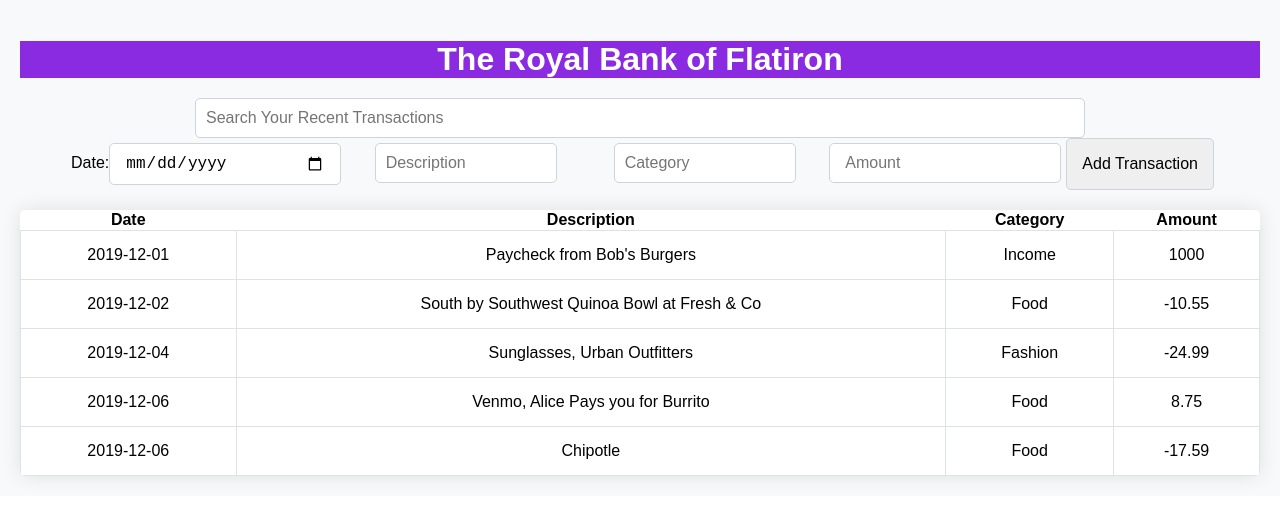
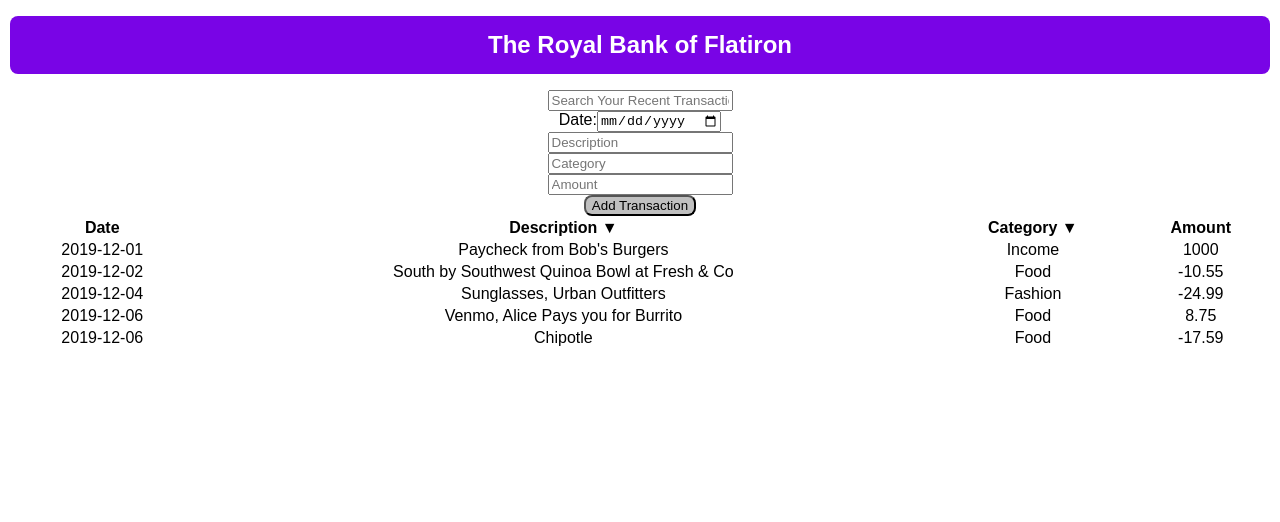
Before and after one commit to Rayngumi/bank-of-flatiron, a React (Create React App) app: page / in a window 1280 px wide. Shown: the top 522 px of the page. Built offline with nearby package versions, Linux system fonts and the light colour scheme.

Commit message:
include sort

```diff
--- a/src/App.css
+++ b/src/App.css
@@ -1,74 +1,32 @@
+body {
+  margin: 10px;
+}
+
 .App {
   text-align: center;
   font-family: Arial, sans-serif;
-  background-color: #f8f9fa;
-  padding: 20px;
+  background-color: white;
 }
 
+
 h1 {
-  margin-bottom: 20px;
-  background-color: blueviolet;
+  background-color: #7904e6;
   color: white;
+  padding: 15px 20px;
+  border-radius: 8px;
+  font-size: 24px;
 }
 
-form {
-  margin-bottom: 20px;
-  display: flex;
-  flex-wrap: wrap;
-  justify-content: center;
+button {
+  background-color: #C0C0C0;
+  border-radius: 8px;
+  cursor: pointer;
 }
 
-/* Form Inputs and Buttons */
-form div {
-  margin: 5px;
-}
-
-input[type="text"],
-input[type="number"],
-input[type="date"],
-button {
-  padding: 10px 15px;
-  border: 1px solid #ced4da;
-  border-radius: 5px;
-  font-size: 16px;
-}
-
-input[type="text"],
-input[type="number"],
-input[type="date"] {
-  width: 200px;
+button:hover {
+  background-color: #808080;
 }
 
 table {
   width: 100%;
-  border-collapse: collapse;
-  margin-top: 20px;
-  background-color: white;
-  border-radius: 5px;
-  overflow: hidden;
-  box-shadow: 0 0 20px rgba(0, 0, 0, 0.1);
 }
-
-table td {
-  border: 1px solid #dee2e6;
-  padding: 15px;
-}
-
-input[type="text"] {
-  padding: 10px;
-  border: 1px solid #ced4da;
-  border-radius: 5px;
-  width: 70%;
-}
-
-@media screen and (max-width: 600px) {
-  form div {
-    width: 100%;
-  }
-
-  input[type="text"],
-  input[type="number"],
-  input[type="date"] {
-    width: 100%;
-  }
-}
--- a/src/App.js
+++ b/src/App.js
@@ -1,4 +1,3 @@
-// App.js
 import React, { useState, useEffect } from 'react';
 import TransactionsTable from './components/TransactionTable';
 import TransactionForm from './components/TransactionForm';
@@ -16,6 +15,8 @@ const initialTransactions = [
 const App = () => {
   const [transactions, setTransactions] = useState(initialTransactions);
   const [filteredTransactions, setFilteredTransactions] = useState(initialTransactions);
+  const [sortMethod, setSortMethod] = useState(null); // Track sorting method
+  const [sortDirection, setSortDirection] = useState('asc'); // Track sorting direction
 
   useEffect(() => {
     setFilteredTransactions(transactions);
@@ -32,12 +33,32 @@ const App = () => {
     setFilteredTransactions(filteredTransactions);
   };
 
+  const sortTransactions = (method) => {
+    let sortedTransactions = [...filteredTransactions];
+    if (method === 'category' || method === 'description') {
+      sortedTransactions.sort((a, b) => {
+        const comparison = a[method].localeCompare(b[method]);
+        return sortDirection === 'asc' ? comparison : -comparison;
+      });
+      setSortMethod(method);
+    }
+    setFilteredTransactions(sortedTransactions);
+    setSortDirection(sortDirection === 'asc' ? 'desc' : 'asc');
+  };
+
   return (
     <div className="App">
       <h1>The Royal Bank of Flatiron</h1>
       <div><SearchBar filterTransactions={filterTransactions} /></div>
       <div><TransactionForm addTransaction={addTransaction} /></div>
-      <div><TransactionsTable transactions={filteredTransactions} /></div>
+      <div>
+        <TransactionsTable
+          transactions={filteredTransactions}
+          sortTransactions={sortTransactions}
+          sortMethod={sortMethod}
+          sortDirection={sortDirection}
+        />
+      </div>
     </div>
   );
 };
--- a/src/components/SearchBar.js
+++ b/src/components/SearchBar.js
@@ -1,4 +1,3 @@
-// SearchBar.js
 import React from 'react';
 
 const SearchBar = ({ filterTransactions }) => {
--- a/src/components/TransactionForm.js
+++ b/src/components/TransactionForm.js
@@ -1,4 +1,3 @@
-// TransactionForm.js
 import React, { useState } from 'react';
 
 const TransactionForm = ({ addTransaction }) => {
@@ -26,8 +25,9 @@ const TransactionForm = ({ addTransaction }) => {
   return (
     <form onSubmit={handleSubmit}>
       <div>
-        <label htmlFor="date">Date:</label>
-        <input type="date" id="date" name="date" value={formData.date} onChange={handleChange} />
+      <label>
+        Date:<input type="date" id="date" name="date" value={formData.date} onChange={handleChange} />
+      </label>
       </div>
       <div>
         <input type="text" id="description" name="description" placeholder="Description" value={formData.description} onChange={handleChange} />
--- a/src/components/TransactionTable.js
+++ b/src/components/TransactionTable.js
@@ -1,14 +1,13 @@
-// TransactionTable.js
 import React from 'react';
 
-const TransactionTable = ({ transactions }) => {
+const TransactionTable = ({ transactions, sortTransactions, sortMethod, sortDirection }) => {
   return (
     <table>
       <thead>
         <tr>
-          <th>Date</th>
-          <th>Description</th>
-          <th>Category</th>
+          <th onClick={() => sortTransactions('date')}>Date</th>
+          <th onClick={() => sortTransactions('description')}>Description {sortMethod === 'description' && sortDirection === 'asc' ? '▲' : '▼'}</th>
+          <th onClick={() => sortTransactions('category')}>Category {sortMethod === 'category' && sortDirection === 'asc' ? '▲' : '▼'}</th>
           <th>Amount</th>
         </tr>
       </thead>
```
